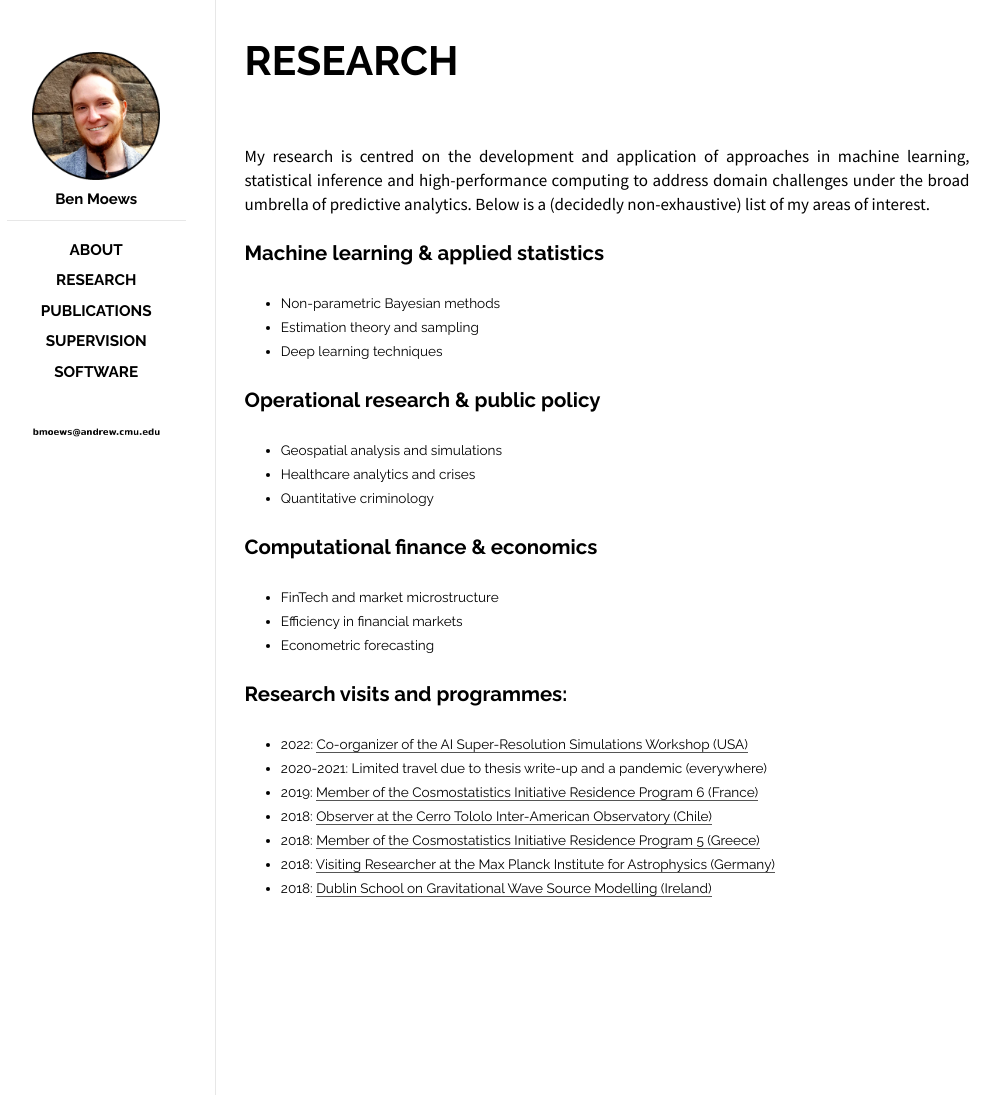
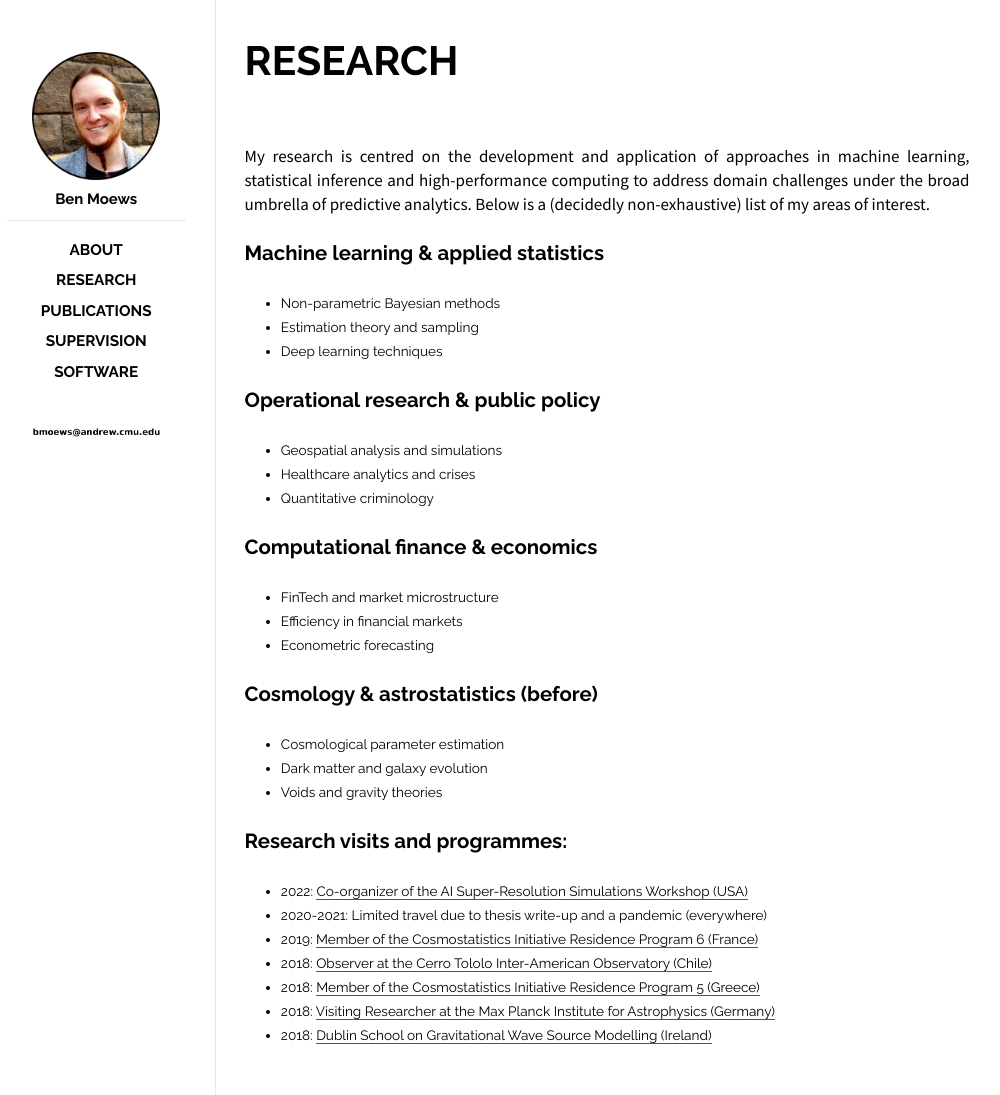
Before and after one commit to moews/moews.github.io, a Jekyll site: the page built from _posts/2017-03-26-research.md, in a window 1280 px wide. Shown: the whole page, without its empty margins (143-1143 px from the left). Built offline with Jekyll 4.4.1, drawn with Linux system fonts in a browser that asks for light colours.

Commit message:
Update 2017-03-26-research.md

```diff
--- a/_posts/2017-03-26-research.md
+++ b/_posts/2017-03-26-research.md
@@ -30,6 +30,12 @@ My research is centred on the development and application of approaches in machi
 * FinTech and market microstructure
 * Efficiency in financial markets
 * Econometric forecasting
+
+## Cosmology & astrostatistics (before)
+* Cosmological parameter estimation
+* Dark matter and galaxy evolution
+* Voids and gravity theories
+
 
 ## Research visits and programmes:
 
```
